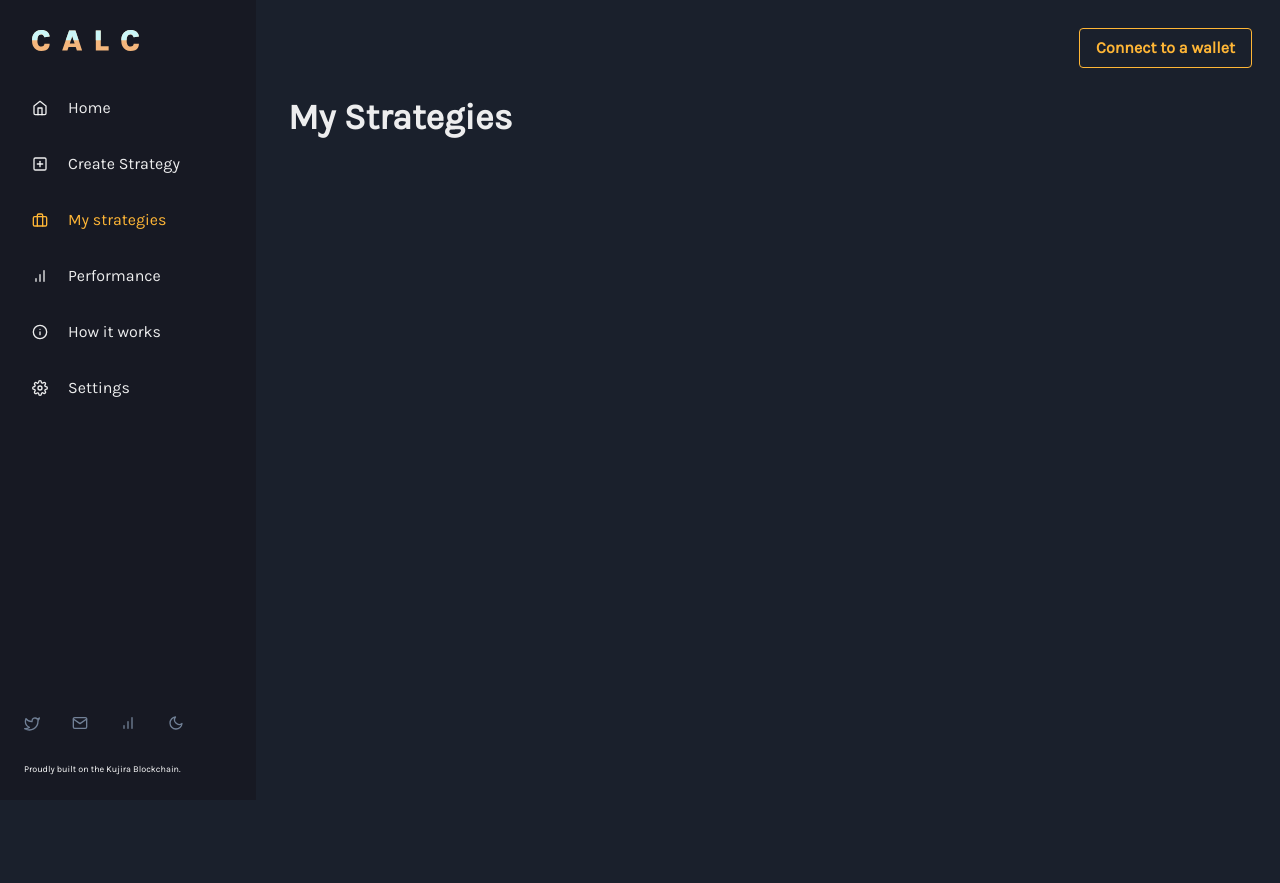
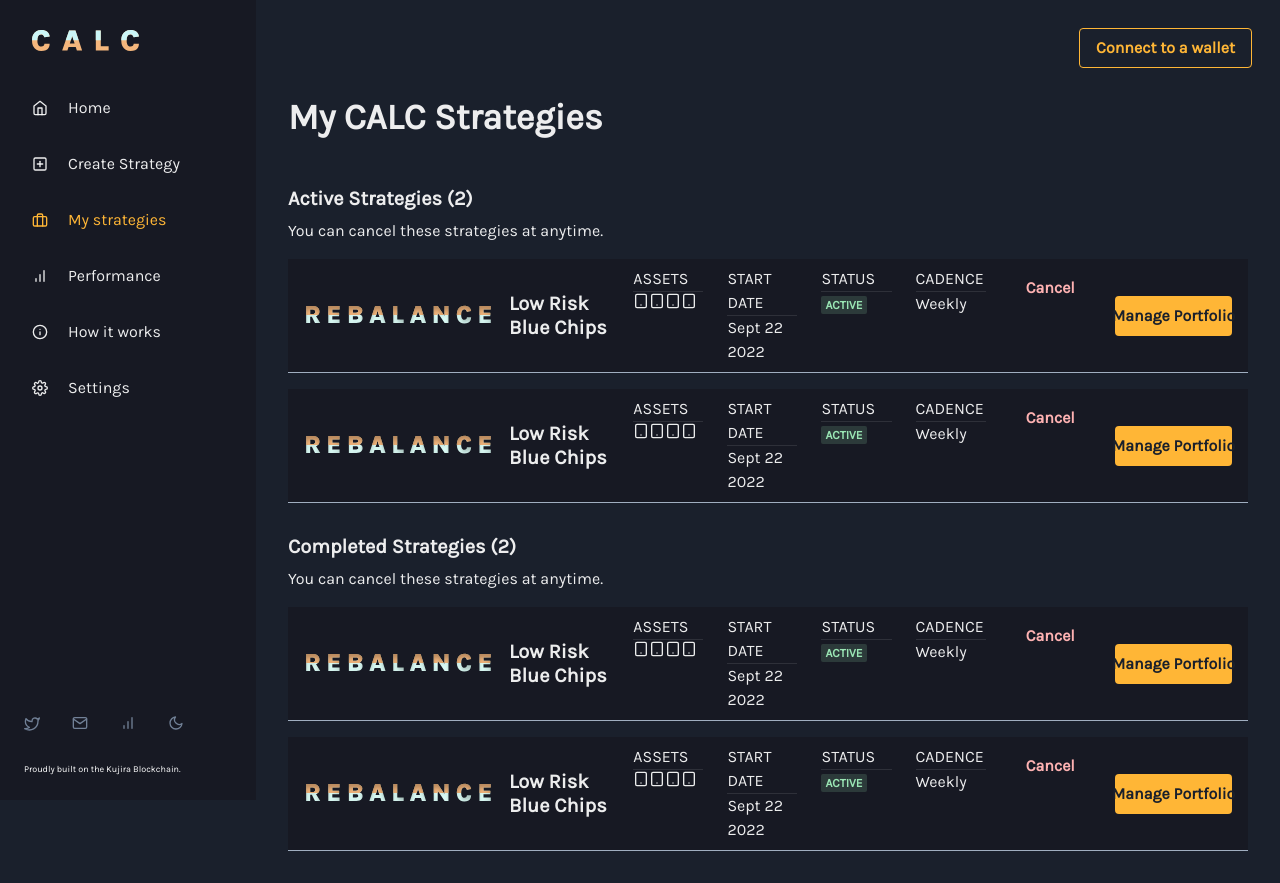
Before and after one commit to calculated-finance/calc-frontend, a Next.js app: page /strategies in a window 1280 px wide. Before the commit the page ends 800 px from the top, so only its background shows below. Built offline with nearby package versions, Linux system fonts and the light colour scheme.

Commit message:
skeleton strategies page

```diff
--- a/src/components/Sidebar/index.tsx
+++ b/src/components/Sidebar/index.tsx
@@ -98,8 +98,8 @@ const SidebarContent = ({ onClose, ...rest }: SidebarProps) => {
       pos="fixed"
       h="full"
       {...rest}>
-      <Flex h="20" alignItems="center" mx="8" justifyContent="space-between" cursor={'pointer'}>
-        <Link href="/"><Image src="images/logo.svg" /></Link>
+      <Flex h="20" alignItems="center" mx="8" justifyContent="space-between" >
+        <Link href="/"><Image cursor={'pointer'} src="images/logo.svg" /></Link>
 
         <CloseButton display={{ base: 'flex', md: 'none' }} onClick={onClose} />
       </Flex>
--- a/src/pages/strategies/index.tsx
+++ b/src/pages/strategies/index.tsx
@@ -1,11 +1,92 @@
-import { Heading } from "@chakra-ui/react"
-import { NextPage } from "next"
+import { Badge, Box, Button, Divider, Grid, GridItem, Heading, Icon, SimpleGrid, Text, Image, Stack, Flex } from "@chakra-ui/react"
+import { FiTablet } from "react-icons/fi"
 import { getSidebarLayout } from "../../components/Layout"
 import { NextPageWithLayout } from "../_app"
 
+const Strategy = () => {
+  return (
+    <Grid
+      templateRows='repeat(1, 1fr)'
+      templateColumns='repeat(19, 1fr)'
+      gap={6}
+      bg='gray.900'
+      py={2}
+      px={4}
+      borderColor='gray.400'
+      borderBottomWidth={1}
+    >
+      <GridItem colSpan={7}>
+        <Stack direction='row' spacing={4} align='center' alignItems={'center'} h='full'>
+          <Image src='images/rebalance.svg' />
+          <Heading size='md'>
+            Low Risk Blue Chips
+          </Heading>
+        </Stack>
+      </GridItem>
+      <GridItem colSpan={2} >
+        <Text>ASSETS</Text>
+        <Divider />
+        <Icon as={FiTablet}></Icon>
+        <Icon as={FiTablet}></Icon>
+        <Icon as={FiTablet}></Icon>
+        <Icon as={FiTablet}></Icon>
+      </GridItem>
+
+      <GridItem colSpan={2} >
+        <Text>START DATE</Text>
+
+        <Divider />
+        <Text> Sept 22 2022</Text>
+
+      </GridItem>
+
+      <GridItem colSpan={2} >
+        <Text>STATUS</Text>
+        <Divider />
+        <Badge colorScheme={'green'}>Active</Badge>
+
+      </GridItem>
+
+      <GridItem colSpan={2} >
+        <Text>CADENCE</Text>
+        <Divider />
+        <Text>Weekly</Text>
+      </GridItem>
+      <GridItem colSpan={1} >
+        <Button variant='ghost' colorScheme='red' >Cancel</Button>
+      </GridItem>
+      <GridItem colSpan={3} >
+        <Flex justifyContent='end' alignItems={'center'} h='full'>
+          <Button>Manage Portfolio</Button>
+        </Flex>
+      </GridItem>
+    </Grid>
+  )
+}
+
 const Strategies: NextPageWithLayout = () => {
   return (
-    <Heading>My Strategies</Heading>
+    <>
+      <Heading pb={12}>My CALC Strategies</Heading>
+      <Stack spacing={8}>
+        <Box>
+          <Heading pb={2} size='md'> Active Strategies (2)</Heading>
+          <Text pb={4}>You can cancel these strategies at anytime. </Text>
+          <Stack spacing={4}>
+            <Strategy />
+            <Strategy />
+          </Stack>
+        </Box>
+        <Box>
+          <Heading size='md' pb={2}> Completed Strategies (2)</Heading>
+          <Text pb={4}>You can cancel these strategies at anytime. </Text>
+          <Stack spacing={4}>
+            <Strategy />
+            <Strategy />
+          </Stack>
+        </Box>
+      </Stack>
+    </>
   )
 }
 
```
Also changed, not shown: src/pages/how-it-works/index.tsx (+24 -3 lines), src/pages/settings/index.tsx (+15 -3 lines), public/images/dca.svg (added), public/images/rebalance.svg (added).
